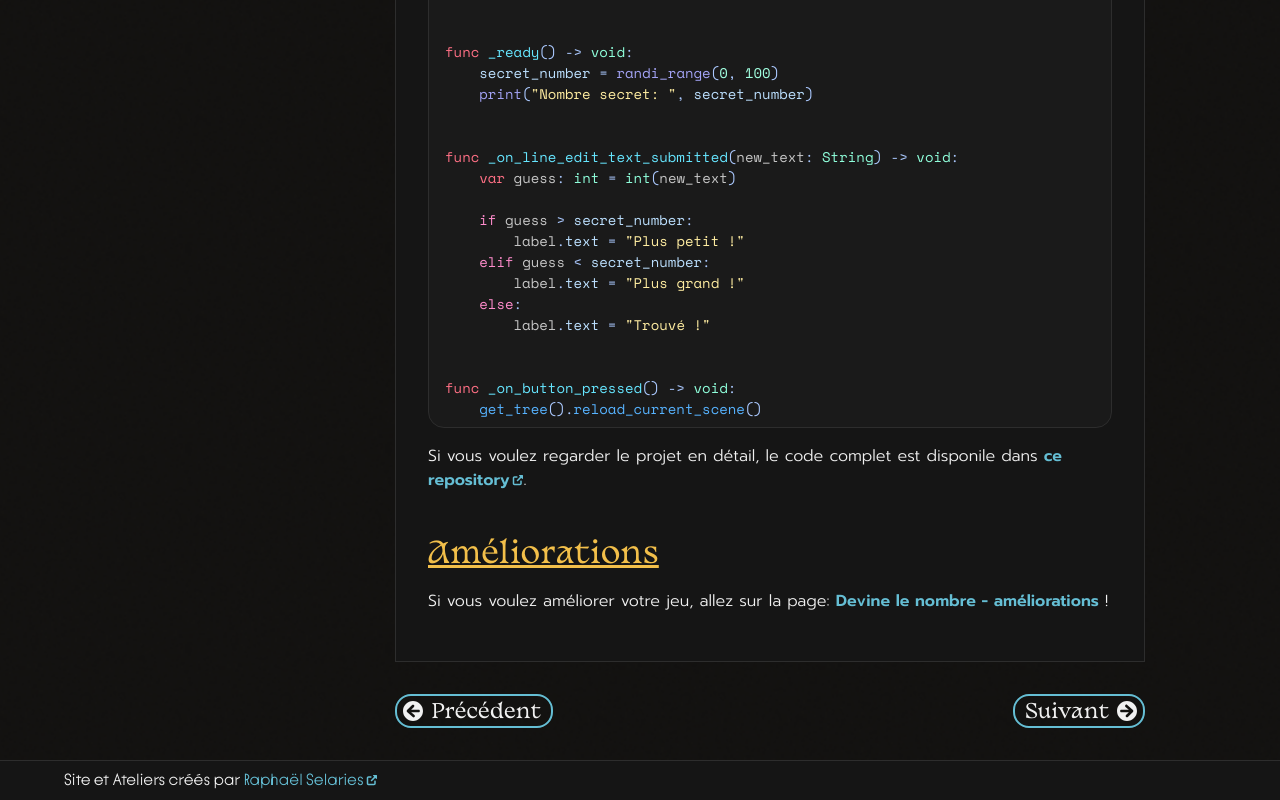
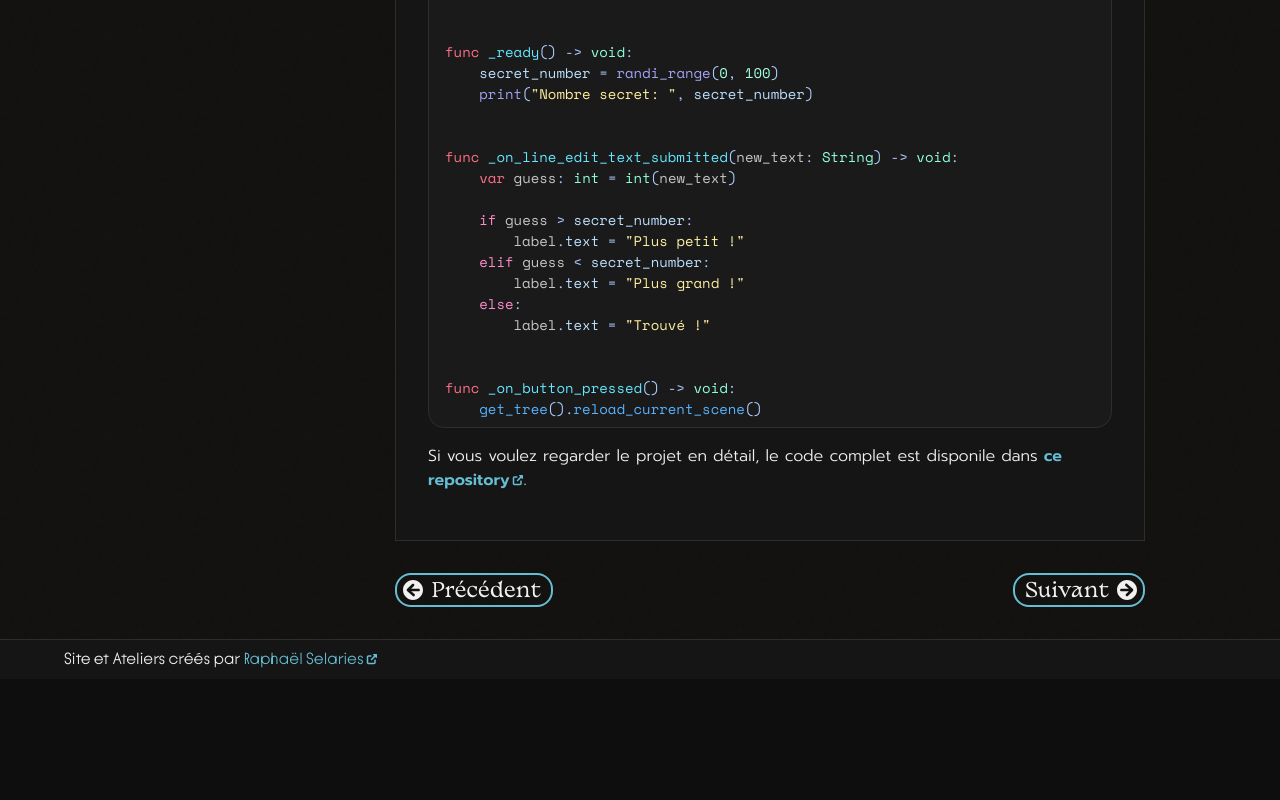
Before and after one commit to RSelaries/ateliers-crea-jv, a SvelteKit app: page /atelier/devine-le-nombre in a window 1280 px wide. Shown: the part 6562-7362 px from the top of the page. After the commit the page ends 7241 px from the top, so only its background shows below. Built offline with nearby package versions, Linux system fonts and the light colour scheme.

Commit message:
Test, change devine le nombre page

```diff
--- a/src/routes/(docs)/atelier/devine-le-nombre/+page.svelte
+++ b/src/routes/(docs)/atelier/devine-le-nombre/+page.svelte
@@ -401,8 +401,8 @@
     <ExternalLink href="https://github.com/RSelaries/atelier-devine-le-nombre">ce repository</ExternalLink>.
 </p>
 
-<h2 id="ameliorations">Améliorations</h2>
+<!-- <h2 id="ameliorations">Améliorations</h2>
 <p>
     Si vous voulez améliorer votre jeu, allez sur la page:
     <Link href="atelier/devine-le-nombre/ameliorations">Devine le nombre - améliorations</Link> !
-</p>
+</p> -->
```
